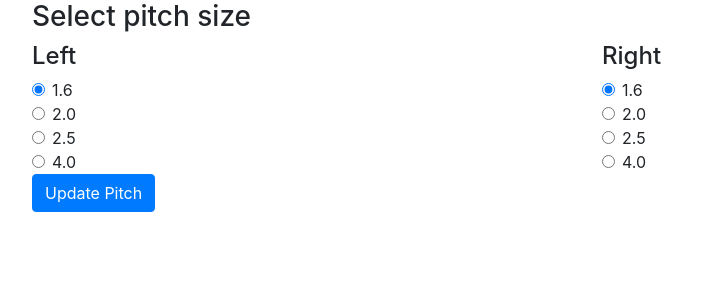
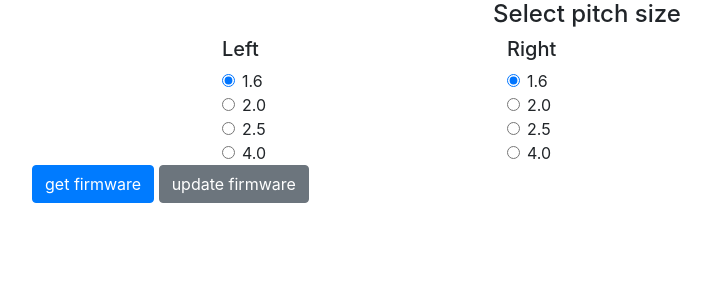
Before and after one commit to maxymapp/vuejs-python-firmware-updater-over-http, a Flask app: page / in a window 1280 px wide. Shown: the top 300 px of the page, without its empty margins (53-764 px from the left). Run offline with Flask 2, Linux system fonts and the light colour scheme; some libraries are stand-ins or nearby versions.

Commit message:
preloading binary to post later

```diff
--- a/app.py
+++ b/app.py
@@ -33,17 +33,32 @@ def submit():
         # return update_firmware(modules['right']['mac'], right_pitch)
     return 'program finished'
 
+@app.route('/firmware-files')
+def get_firmware_files():
+    firmware_file_names = app.config["FIRMWARE_FILES"]
+    # return firmware_file_names
+
+    firmware_path = app.config["FIRMWARE_PATH"]
+    firmware_files = []
+
+
+    fileContent = open(firmware_path + app.config["FF"], 'rb').read()
+    return fileContent
+
+    #     firmware_files.append(ff)
+    #
+    #     # firmware_files.append(open(firmware_path + ff, mode='rb').read())
+    #
+    # return jsonify(firmware_files)
+    # #TODO return tuple/dict/ list
+
+    # payload_content = base64.b64encode(fileContent)
+    # return payload_content
+
 @app.route('/firm')
 # def update_firmware(mac, pitch):
 def update_firmware():
-    pitch = '4.0'
-    firmware_file_name = app.config["FIRMWARE_FILES"][pitch]
-    firmware_file_name_no_ext = re.sub('\.d3$', '', firmware_file_name)
-    # return firmware_file_name
-    firmware_path = app.config["FIRMWARE_PATH"]
-    # return (firmware_path)
-    firmware_file = firmware_path + firmware_file_name
-    # return (firmware_file)
+
 
     boundary = "--" + str(uuid.uuid1().int)
     eol = "\r\n"
@@ -60,10 +75,7 @@ def update_firmware():
     # ]
     #return headers
 
-    fileContent = open(firmware_file, mode='rb').read()
-    # return fileContent
-    payload_content = base64.b64encode(fileContent)
-    return payload_content
+
 
 @app.route('/reboot-devices')
 def reboot_devices(macs):
--- a/templates/index.html
+++ b/templates/index.html
@@ -8,15 +8,73 @@
     <!-- Bootstrap CSS -->
     <link rel="stylesheet" href="https://stackpath.bootstrapcdn.com/bootstrap/4.4.1/css/bootstrap.min.css" integrity="sha384-Vkoo8x4CGsO3+Hhxv8T/Q5PaXtkKtu6ug5TOeNV6gBiFeWPGFN9MuhOf23Q9Ifjh" crossorigin="anonymous">
     <!-- <link rel="stylesheet" src="../styles/style.css"> -->
-    <title>Pitch Updater</title>
+
+    <script src="https://cdn.jsdelivr.net/npm/vue/dist/vue.js"></script>
+    <script src="https://cdn.jsdelivr.net/npm/axios/dist/axios.min.js"></script>
+
+  <script>
+      window.onload = function () {
+        var app = new Vue({
+            el: '#app',
+            data: {
+                leftPitch: null,
+                rightPitch: null,
+                message: 'Hello Vue!',
+                files: null
+            },
+            mounted() {
+                {#this.getFirmwareFiles()#}
+            },
+            methods: {
+                getFirmwareFiles: function() {
+                    self = this;
+                    axios.get('/firmware-files')
+                      .then(function (response) {
+                        Vue.set(self, "files", response.data);
+                        console.log(response.data);
+                      })
+                      .catch(function (error) {
+                        // handle error
+                        console.log(error);
+                      })
+                      .then(function () {
+                        // always executed
+                      });
+                },
+                updateFirmware: function () {
+                    {#let self = this;#}
+                    mac = "00:18:B7:89:45:40";
+                    let data = new FormData();
+                    data.append('file', this.files);
+                    data.append('ids', mac);
+                    {#this.set('isFirmwareUpdating', true);#}
+
+                    axios.post('http://10.0.0.3/api/devices?command=update-firmware', data)
+                    .then(function (response) {
+                        console.log(response)
+
+                    }).catch(function (error) {
+                        console.log(error)
+
+                    })
+                },
+
+            }
+        });
+    };
+  </script>
   </head>
   <body>
-    <div class="container">
-        <h3>Select pitch size</h3>
-        <form action="{{ url_for('submit') }}" method="post" formtarget="_blank">
+    <div id="app" class="container">
+        <h4 class="text-center">Select pitch size</h4>
             <div class="row">
-                <div class="col-sm-6">
-                    <h4>Left</h4>
+
+                <div class="col-sm-2">
+                    {{ message }}
+                </div>
+
+                <div class="col-sm-3">
+                    <h5>Left</h5>
                     <div class="form-check">
                       <input class="form-check-input" type="radio" name="leftpitch" id="left_1.6" value="1.6" checked>
                       <label class="form-check-label" for="left_1.6">
@@ -43,8 +101,8 @@
                     </div>
                 </div>
 
-                <div class="col-sm-6">
-                    <h4>Right</h4>
+                <div class="col-sm-3">
+                    <h5>Right</h5>
                     <div class="form-check">
                       <input class="form-check-input" type="radio" name="rightpitch" id="right_1.6" value="1.6" checked>
                       <label class="form-check-label" for="right_1.6">
@@ -71,8 +129,10 @@
                     </div>
                 </div>
             </div>
-            <button type="submit" class="btn btn-primary">Update Pitch</button>
-        </form>
+
+            <button v-on:click="this.getFirmwareFiles" class="btn btn-primary">get firmware</button>
+
+            <button v-on:click="this.updateFirmware" class="btn btn-secondary">update firmware</button>
 
     </div>
 
```
